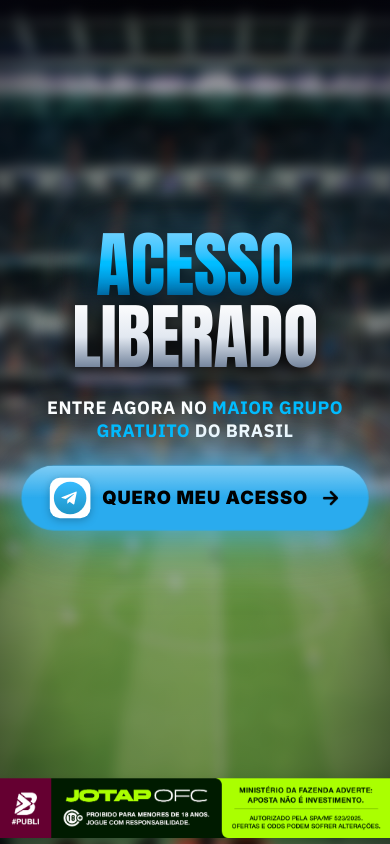
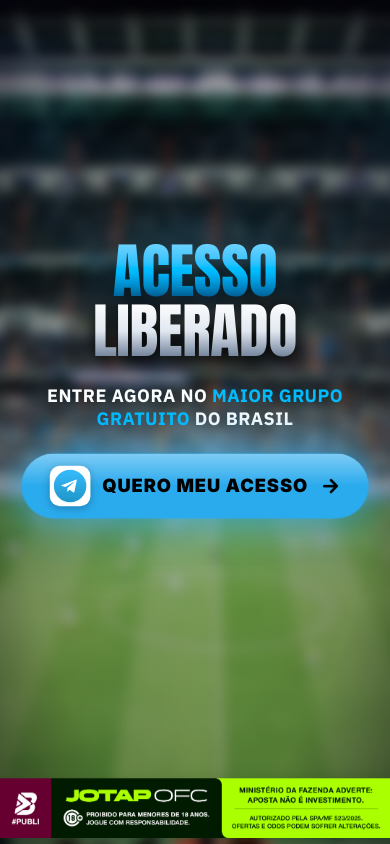
Before and after one commit to Ramonprojects/rm-tl02, a React (Vite) app: page / in a window 390 px wide. Built offline with nearby package versions, Linux system fonts and the light colour scheme.

Commit message:
fix: security, a11y, performance, mobile compat (audit fixes)

```diff
--- a/index.html
+++ b/index.html
@@ -1,9 +1,12 @@
 <!doctype html>
-<html lang="en">
+<html lang="pt-BR">
   <head>
     <meta charset="UTF-8" />
     <link rel="icon" type="image/svg+xml" href="/favicon.svg" />
     <meta name="viewport" content="width=device-width, initial-scale=1.0" />
+    <link rel="preconnect" href="https://fonts.googleapis.com" />
+    <link rel="preconnect" href="https://fonts.gstatic.com" crossorigin />
+    <link rel="stylesheet" href="https://fonts.googleapis.com/css2?family=Anton&family=IBM+Plex+Sans:wght@400;500;600;700;800&family=Inter:wght@800;900&display=swap" />
     <title>Palpite Liberado</title>
   </head>
   <body>
--- a/src/blocks/CtaButton.jsx
+++ b/src/blocks/CtaButton.jsx
@@ -8,13 +8,15 @@ const CONTENT = {
 
 export default function CtaButton() {
   const handleClick = () => {
-    window.open(CONTENT.href, '_blank')
+    window.open(CONTENT.href, '_blank', 'noopener,noreferrer')
   }
 
   return (
     <section className="px-6 w-full max-w-md">
       <button
+        type="button"
         onClick={handleClick}
+        aria-label={`${CONTENT.label} — abre link em nova aba`}
         className="group relative w-full h-16 rounded-full overflow-hidden cursor-pointer active:scale-95 transition-transform animate-[breathe-cta_2.4s_ease-in-out_infinite]"
         style={{ backgroundColor: '#2AABEE' }}
       >
--- a/src/blocks/Disclaimer.jsx
+++ b/src/blocks/Disclaimer.jsx
@@ -2,10 +2,14 @@ import seloEsportiva from '../assets/selo-esportiva.png'
 
 export default function Disclaimer() {
   return (
-    <footer className="relative z-10 w-full h-[10vh] flex items-center justify-center">
+    <footer className="relative z-10 w-full h-[10vh] h-[10dvh] flex items-center justify-center">
       <img
         src={seloEsportiva}
-        alt="Selo de conformidade: publi, 18+, autorização SPA/MF"
+        alt="Selo de conformidade: #PUBLI BateuBet, 18+, autorização Ministério da Fazenda SPA/MF 523/2025"
+        width={1080}
+        height={199}
+        loading="lazy"
+        decoding="async"
         className="max-h-full max-w-full w-auto h-auto"
       />
     </footer>
--- a/src/blocks/Headline.jsx
+++ b/src/blocks/Headline.jsx
@@ -15,10 +15,10 @@ export default function Headline() {
   return (
     <div className="text-center px-6">
       <h1 className="font-display leading-[0.9] tracking-tight">
-        <span className="block text-7xl lg:text-9xl bg-gradient-to-b from-sky-300 via-sky-400 to-sky-700 bg-clip-text text-transparent bg-[length:200%_100%] animate-[text-shine_5s_linear_infinite] [filter:drop-shadow(0_6px_16px_rgba(0,0,0,0.85))_drop-shadow(0_0_28px_rgba(42,171,238,0.4))]">
+        <span className="block text-6xl min-[400px]:text-7xl lg:text-9xl bg-gradient-to-b from-sky-300 via-sky-400 to-sky-700 bg-clip-text text-transparent bg-[length:200%_100%] animate-[text-shine_5s_linear_infinite] [filter:drop-shadow(0_6px_16px_rgba(0,0,0,0.85))_drop-shadow(0_0_28px_rgba(42,171,238,0.4))]">
           {CONTENT.titleLine1}
         </span>
-        <span className="block text-7xl lg:text-9xl bg-gradient-to-b from-white via-slate-200 to-slate-500 bg-clip-text text-transparent [filter:drop-shadow(0_6px_16px_rgba(0,0,0,0.85))_drop-shadow(0_2px_8px_rgba(0,0,0,0.6))]">
+        <span className="block text-6xl min-[400px]:text-7xl lg:text-9xl bg-gradient-to-b from-white via-slate-200 to-slate-500 bg-clip-text text-transparent [filter:drop-shadow(0_6px_16px_rgba(0,0,0,0.85))_drop-shadow(0_2px_8px_rgba(0,0,0,0.6))]">
           {CONTENT.titleLine2}
         </span>
       </h1>
--- a/src/blocks/Hero.jsx
+++ b/src/blocks/Hero.jsx
@@ -1,4 +1,4 @@
-import stadium from '../assets/stadium.png'
+import stadium from '../assets/stadium.webp'
 
 export default function Hero() {
   return (
@@ -7,6 +7,10 @@ export default function Hero() {
         src={stadium}
         alt=""
         aria-hidden="true"
+        width={1140}
+        height={760}
+        fetchPriority="high"
+        decoding="async"
         className="w-full h-full object-cover blur-[6px] scale-110 brightness-[0.85] saturate-100"
       />
       {/* Vignette pra puxar o olho pro centro */}
--- a/src/index.css
+++ b/src/index.css
@@ -1,4 +1,3 @@
-@import url('https://fonts.googleapis.com/css2?family=Anton&family=IBM+Plex+Sans:wght@400;500;600;700;800&family=Inter:wght@800;900&display=swap');
 @import "tailwindcss";
 
 /* Fix Chrome/Android + Safari — Tailwind v4 não gera esses prefixos webkit */
@@ -64,9 +63,20 @@
 
 html, body, #root {
   margin: 0;
-  min-height: 100vh;
+  min-height: 100vh;   /* fallback */
+  min-height: 100dvh;  /* iOS Safari — sem jank da URL bar */
   background: #050510;
   color: white;
   font-family: var(--font-sans);
   -webkit-font-smoothing: antialiased;
 }
+
+/* Acessibilidade: usuário pediu pra reduzir animações no sistema */
+@media (prefers-reduced-motion: reduce) {
+  *, *::before, *::after {
+    animation-duration: 0.01ms !important;
+    animation-iteration-count: 1 !important;
+    transition-duration: 0.01ms !important;
+    scroll-behavior: auto !important;
+  }
+}
```
Also changed, not shown: src/assets/stadium.png (deleted), src/assets/stadium.webp (added).
